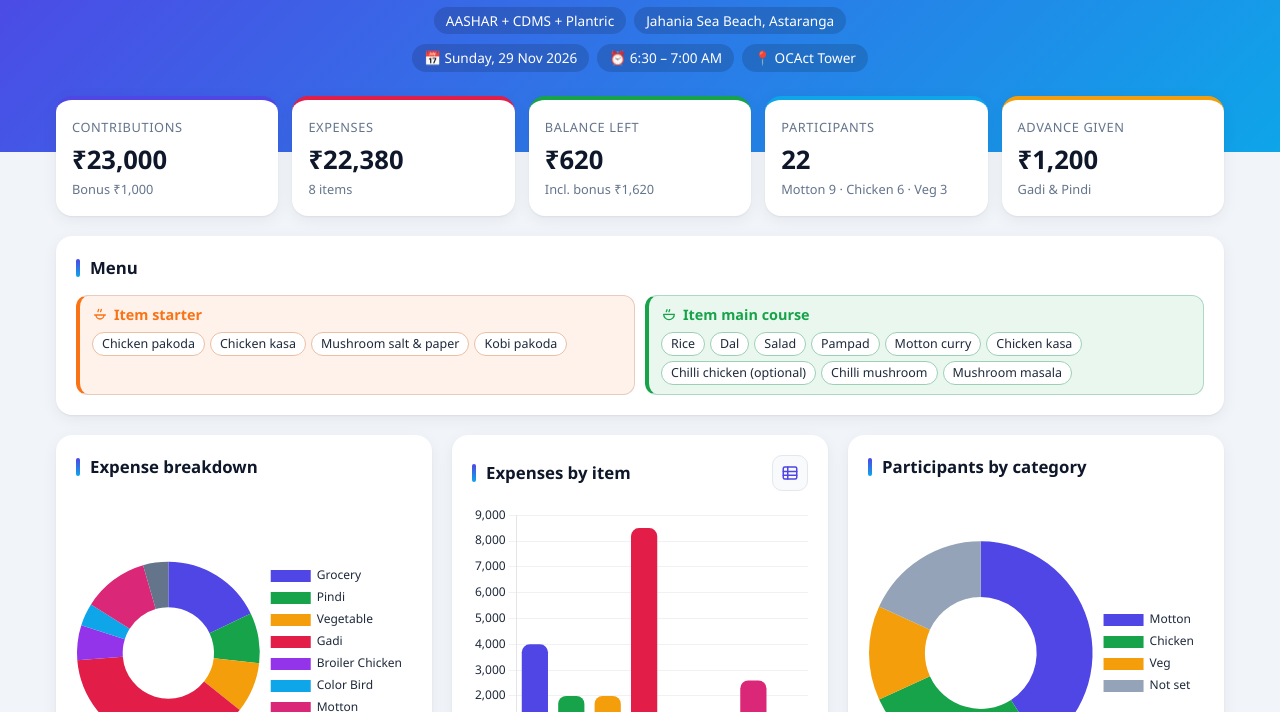
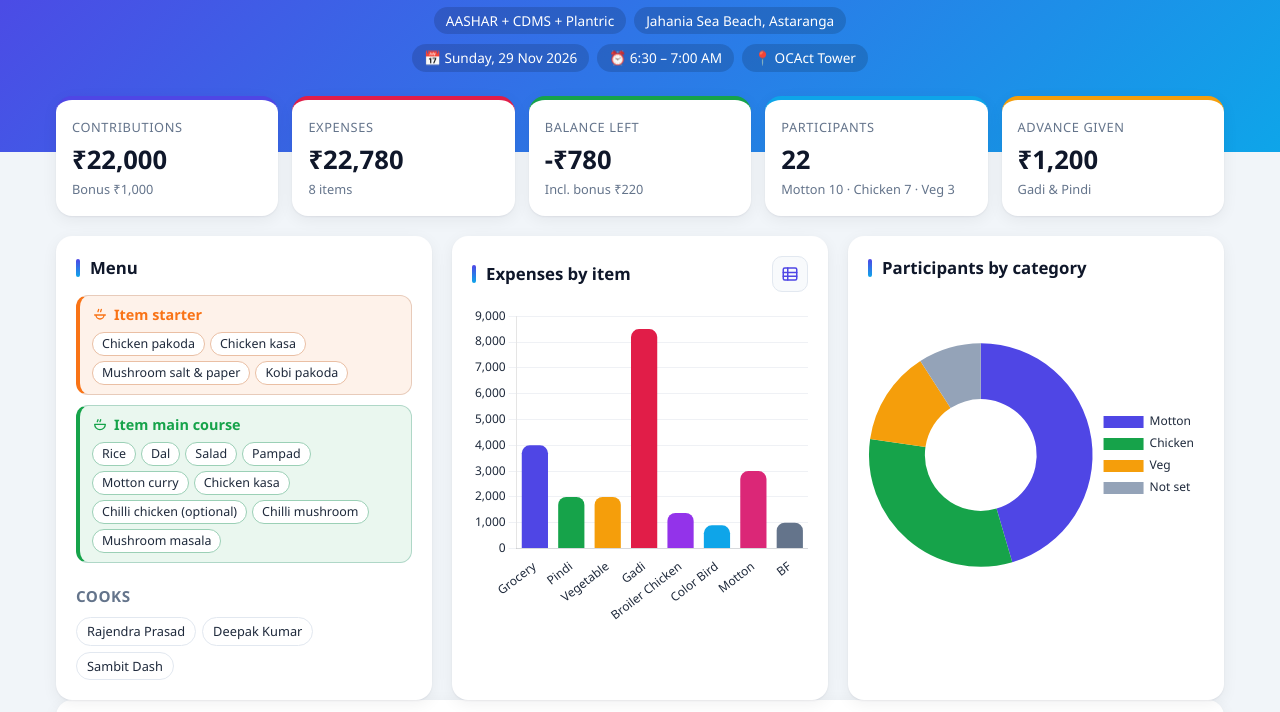
Before and after one commit to Rajendra28779/Picnic, a plain HTML site: page index.html in a window 1280 px wide. Shown: the part 88-800 px from the top of the page. Drawn offline with nearby package versions, Linux system fonts and the light colour scheme.

Commit message:
Refactor expense and participant statistics in index.html
Updated expense and participant values, modified menu items, and adjusted contribution logic.

```diff
--- a/index.html
+++ b/index.html
@@ -169,6 +169,11 @@
   .modal.wide-modal { max-width: min(1000px, 100%); }
   .ctable-wrap th, .ctable-wrap td { padding: 8px 10px; white-space: nowrap; }
   .ctable-wrap .extra-in { width: 110px; }
+  .csum i { display: none; }
+  .rowtot { line-height: 1.35; }
+  .rowtot .ok { color: var(--green); font-size: .75rem; font-weight: 600; }
+  .rowtot .neg { color: var(--rose); font-size: .75rem; font-weight: 600; }
+  .rowtot .pos { color: #0ea5e9; font-size: .75rem; font-weight: 600; }
   .csum { display: grid; grid-template-columns: repeat(3, 1fr); gap: 10px; margin-bottom: 14px; }
   .ci {
     display: flex; align-items: center; gap: 10px; min-width: 0;
@@ -244,13 +249,15 @@
 
   <section class="stats">
     <div class="stat clickable" id="statContrib" role="button" tabindex="0" title="Manage contributions" style="--accent:#4f46e5"><div class="label">Contributions</div><div class="value" id="contribValue">&#8377;23,000</div><div class="hint" id="contribHint">Bonus &#8377;1,000</div></div>
-    <div class="stat clickable" id="statExp" role="button" tabindex="0" title="Show expenses" style="--accent:#e11d48"><div class="label">Expenses</div><div class="value">&#8377;22,380</div><div class="hint">8 items</div></div>
+    <div class="stat clickable" id="statExp" role="button" tabindex="0" title="Show expenses" style="--accent:#e11d48"><div class="label">Expenses</div><div class="value">&#8377;22,780</div><div class="hint">8 items</div></div>
     <div class="stat" style="--accent:#16a34a"><div class="label">Balance left</div><div class="value" id="balValue">&#8377;620</div><div class="hint" id="balHint">Incl. bonus &#8377;1,620</div></div>
-    <div class="stat" style="--accent:#0ea5e9"><div class="label">Participants</div><div class="value">22</div><div class="hint">Motton 9 &middot; Chicken 6 &middot; Veg 3</div></div>
+    <div class="stat" style="--accent:#0ea5e9"><div class="label">Participants</div><div class="value" id="partCount">22</div><div class="hint" id="partHint">Motton 10 &middot; Chicken 7 &middot; Veg 3</div></div>
     <div class="stat" style="--accent:#f59e0b"><div class="label">Advance given</div><div class="value">&#8377;1,200</div><div class="hint">Gadi &amp; Pindi</div></div>
   </section>
 
-  <section class="card block">
+  <div class="grid">
+
+    <div class="card">
       <h2>Menu</h2>
       <div class="menu-grid">
         <div class="menu-item" style="--mc:#f97316">
@@ -270,13 +277,11 @@
           </div>
         </div>
       </div>
-  </section>
 
-  <div class="grid">
-
-    <div class="card">
-      <h2>Expense breakdown</h2>
-      <div class="chart-box"><canvas id="expensePie"></canvas></div>
+      <h3>Cooks</h3>
+      <div class="chips">
+        <span class="chip">Rajendra Prasad</span><span class="chip">Deepak Kumar</span><span class="chip">Sambit Dash</span>
+      </div>
     </div>
 
     <div class="card">
@@ -297,7 +302,7 @@
   </div>
 
   <section class="card block">
-    <h2>Shopping list <span class="count">41 items</span></h2>
+    <h2>Shopping list <span class="count">42 items</span></h2>
 
     <div class="sgroup" style="--gc:#4f46e5">
       <div class="sgroup-title">
@@ -338,14 +343,14 @@
       <div class="items-grid">
         <div class="item-tile"><span>Chicken</span><span class="q">6 kg</span></div>
         <div class="item-tile"><span>Kasa</span><span class="q">3 kg</span></div>
-        <div class="item-tile"><span>Motton</span><span class="q">3 kg</span></div>
+        <div class="item-tile"><span>Motton</span><span class="q">3.5 kg</span></div>
       </div>
     </div>
 
     <div class="sgroup" style="--gc:#16a34a">
       <div class="sgroup-title">
         <svg viewBox="0 0 24 24" fill="none" stroke="currentColor" stroke-width="2" stroke-linecap="round" stroke-linejoin="round"><path d="M5 19c0-8 6-13 14-14 0 8-5 14-13 14z"/><path d="M5 19l7-7"/></svg>
-        Vegetable <span class="gcount">9</span>
+        Vegetable <span class="gcount">10</span>
       </div>
       <div class="items-grid">
         <div class="item-tile"><span>Potato</span><span class="q">1.5 kg</span></div>
@@ -357,6 +362,7 @@
         <div class="item-tile"><span>Capsicum</span><span class="q">1 kg</span></div>
         <div class="item-tile"><span>Dhania</span><span class="q">4 b</span></div>
         <div class="item-tile"><span>Chilli</span><span class="q">20 r</span></div>
+        <div class="item-tile"><span>Kobi</span><span class="q">2 p</span></div>
       </div>
     </div>
 
@@ -403,9 +409,9 @@
         <tr><td>Gadi</td><td class="num">8,500</td></tr>
         <tr><td>Broiler Chicken</td><td class="num">1,380</td></tr>
         <tr><td>Color Bird</td><td class="num">900</td></tr>
-        <tr><td>Motton</td><td class="num">2,600</td></tr>
+        <tr><td>Motton</td><td class="num">3,000</td></tr>
         <tr><td>BF</td><td class="num">1,000</td></tr>
-        <tr class="total"><td>Total</td><td class="num">22,380</td></tr>
+        <tr class="total"><td>Total</td><td class="num">22,780</td></tr>
       </tbody>
     </table>
     <h3>Advance</h3>
@@ -441,38 +447,24 @@
     </div>
     <div class="ctable-wrap">
       <table>
-        <thead><tr><th>Name</th><th>Cat</th><th class="num">Amount</th><th class="center">Paid</th><th class="num">Extra (&#8377;)</th><th class="num">Total</th></tr></thead>
+        <thead><tr><th>Name</th><th>Cat</th><th class="num">Amount</th><th>Status</th></tr></thead>
         <tbody id="contribBody"></tbody>
       </table>
     </div>
-    <p class="hint-note">Tick Paid when money is received. Type any extra amount in Extra. Changes are saved in this browser.</p>
+    <p class="hint-note">Status shows who has paid (+ amount) and who has not (- amount).</p>
   </div>
 </div>
 
 <script>
   const expenseLabels = ['Grocery','Pindi','Vegetable','Gadi','Broiler Chicken','Color Bird','Motton','BF'];
-  const expenseValues = [4000,2000,2000,8500,1380,900,2600,1000];
+  const expenseValues = [4000,2000,2000,8500,1380,900,3000,1000];
   const palette = ['#4f46e5','#16a34a','#f59e0b','#e11d48','#9333ea','#0ea5e9','#db2777','#64748b'];
 
   Chart.defaults.font.family = '"Segoe UI", system-ui, Arial, sans-serif';
   Chart.defaults.color = getComputedStyle(document.body).color;
 
-  new Chart(document.getElementById('expensePie'), {
-    type: 'doughnut',
-    data: {
-      labels: expenseLabels,
-      datasets: [{ data: expenseValues, backgroundColor: palette, borderWidth: 2, borderColor: 'transparent' }]
-    },
-    options: {
-      maintainAspectRatio: false,
-      plugins: {
-        legend: { position: 'right' },
-        tooltip: { callbacks: { label: c => `${c.label}: ₹${c.parsed.toLocaleString()}` } }
-      }
-    }
-  });
 
-  new Chart(document.getElementById('participantPie'), {
+  const participantChart = new Chart(document.getElementById('participantPie'), {
     type: 'doughnut',
     data: {
       labels: ['Motton', 'Chicken', 'Veg', 'Not set'],
@@ -518,15 +510,15 @@
   const CAT_NAME = { M: 'Motton', C: 'Chicken', V: 'Veg' };
   const EXPENSE_TOTAL = expenseValues.reduce((a, b) => a + b, 0);
   const people = [
-    { name: 'Abhiram', cat: 'M', amt: 1200 },
-    { name: 'Debadutta', cat: 'M', amt: 1200 },
-    { name: 'Sujit', cat: '', amt: 1200 },
-    { name: 'Kamal', cat: 'M', amt: 1200 },
-    { name: 'Manoj', cat: 'M', amt: 1200 },
+    { name: 'Abhiram', cat: 'M', amt: 1000 },
+    { name: 'Debadutta', cat: 'M', amt: 1000 },
+    { name: 'Sujit', cat: 'M', amt: 1000, paid: true },
+    { name: 'Kamal', cat: 'M', amt: 1000 },
+    { name: 'Manoj', cat: 'M', amt: 1000 },
     { name: 'Deepak', cat: 'C', amt: 1000, paid: true },
     { name: 'Rajendra', cat: 'M', amt: 1000, paid: true },
     { name: 'Siddhant', cat: 'M', amt: 1000 },
-    { name: 'Gopi', cat: '', amt: 1000 },
+    { name: 'Gopi', cat: 'C', amt: 1000 },
     { name: 'Mamata', cat: 'C', amt: 1000 },
     { name: 'Somen', cat: 'C', amt: 1000, paid: true, extra: 1000 },
     { name: 'Prakash', cat: 'V', amt: 1000, paid: true },
@@ -537,24 +529,11 @@
     { name: 'Rakesh', cat: '', amt: 1000 },
     { name: 'Dibyarupa', cat: 'V', amt: 1000 },
     { name: 'Pratik', cat: 'C', amt: 1000 },
-    { name: 'Shubam', cat: 'C', amt: 1000 },
+    { name: 'Shubam', cat: 'C', amt: 1000, paid: true },
     { name: 'Prashanti', cat: 'M', amt: 1000 },
     { name: 'Sambit', cat: 'C', amt: 1000 }
   ];
 
-  // Restore saved paid/extra values (per browser)
-  try {
-    const saved = JSON.parse(localStorage.getItem(STORE_KEY) || 'null');
-    if (Array.isArray(saved) && saved.length === people.length) {
-      saved.forEach((s, i) => { people[i].paid = !!s.paid; people[i].extra = Math.max(0, Number(s.extra) || 0); });
-    }
-  } catch (e) { /* storage unavailable: use defaults */ }
-
-  const saveState = () => {
-    try {
-      localStorage.setItem(STORE_KEY, JSON.stringify(people.map(p => ({ paid: !!p.paid, extra: p.extra || 0 }))));
-    } catch (e) { /* ignore */ }
-  };
   const inr = n => (n < 0 ? '-' : '') + '₹' + Math.abs(Math.round(n)).toLocaleString('en-IN');
   const totals = () => {
     let total = 0, collected = 0;
@@ -575,18 +554,16 @@
       <td>${p.name}</td>
       <td>${catHtml}</td>
       <td class="num">${p.amt.toLocaleString('en-IN')}</td>
-      <td class="center"><input type="checkbox" data-i="${i}" aria-label="Paid by ${p.name}"></td>
-      <td class="num"><input type="number" class="extra-in" min="0" step="100" data-i="${i}" aria-label="Extra amount from ${p.name}"></td>
-      <td class="num rowtot" data-i="${i}"></td>`;
-    tr.querySelector('input[type="checkbox"]').checked = !!p.paid;
-    tr.querySelector('.extra-in').value = p.extra || 0;
+      <td class="rowtot" data-i="${i}"></td>`;
     contribBody.appendChild(tr);
   });
 
   function refreshContributions() {
     contribBody.querySelectorAll('.rowtot').forEach(td => {
       const p = people[+td.dataset.i];
-      td.textContent = (p.amt + (p.extra || 0)).toLocaleString('en-IN');
+      td.innerHTML = p.paid
+        ? `<span class="ok">Paid</span>${p.extra ? ` <span class="pos">+${p.extra.toLocaleString('en-IN')}</span>` : ''}`
+        : '<span class="neg">Unpaid</span>';
     });
     const t = totals();
     const baseSum = people.reduce((a, p) => a + p.amt, 0);
@@ -605,18 +582,16 @@
     document.getElementById('balHint').textContent = `Incl. bonus ${inr(balanceWithBonus)}`;
   }
 
-  const onContribChange = e => {
-    const el = e.target;
-    const p = people[+el.dataset.i];
-    if (!p) return;
-    if (el.type === 'checkbox') p.paid = el.checked;
-    if (el.classList.contains('extra-in')) p.extra = Math.max(0, Number(el.value) || 0);
-    saveState();
   refreshContributions();
-  };
-  contribBody.addEventListener('change', onContribChange);
-  contribBody.addEventListener('input', onContribChange);
-  refreshContributions();
+
+  // Participant counts come from the people list
+  const catCount = { M: 0, C: 0, V: 0, '': 0 };
+  people.forEach(p => { catCount[p.cat] = (catCount[p.cat] || 0) + 1; });
+  participantChart.data.datasets[0].data = [catCount.M, catCount.C, catCount.V, catCount['']];
+  participantChart.update();
+  document.getElementById('partCount').textContent = people.length;
+  document.getElementById('partHint').textContent =
+    `Motton ${catCount.M} · Chicken ${catCount.C} · Veg ${catCount.V}`;
 
   // Contributions popup
   const statContrib = document.getElementById('statContrib');
```
Lines whose indentation alone changed are shown as unchanged.
